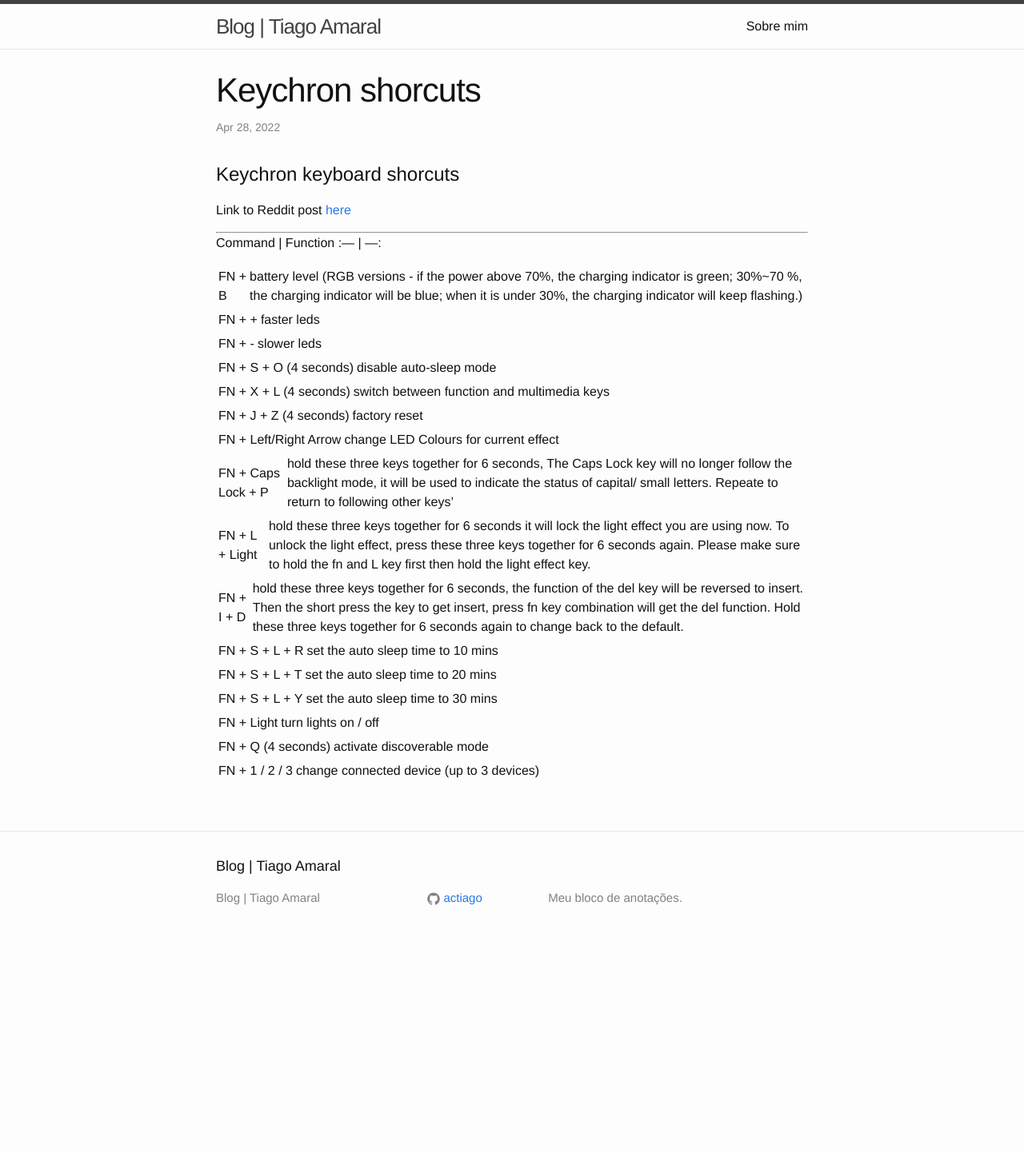
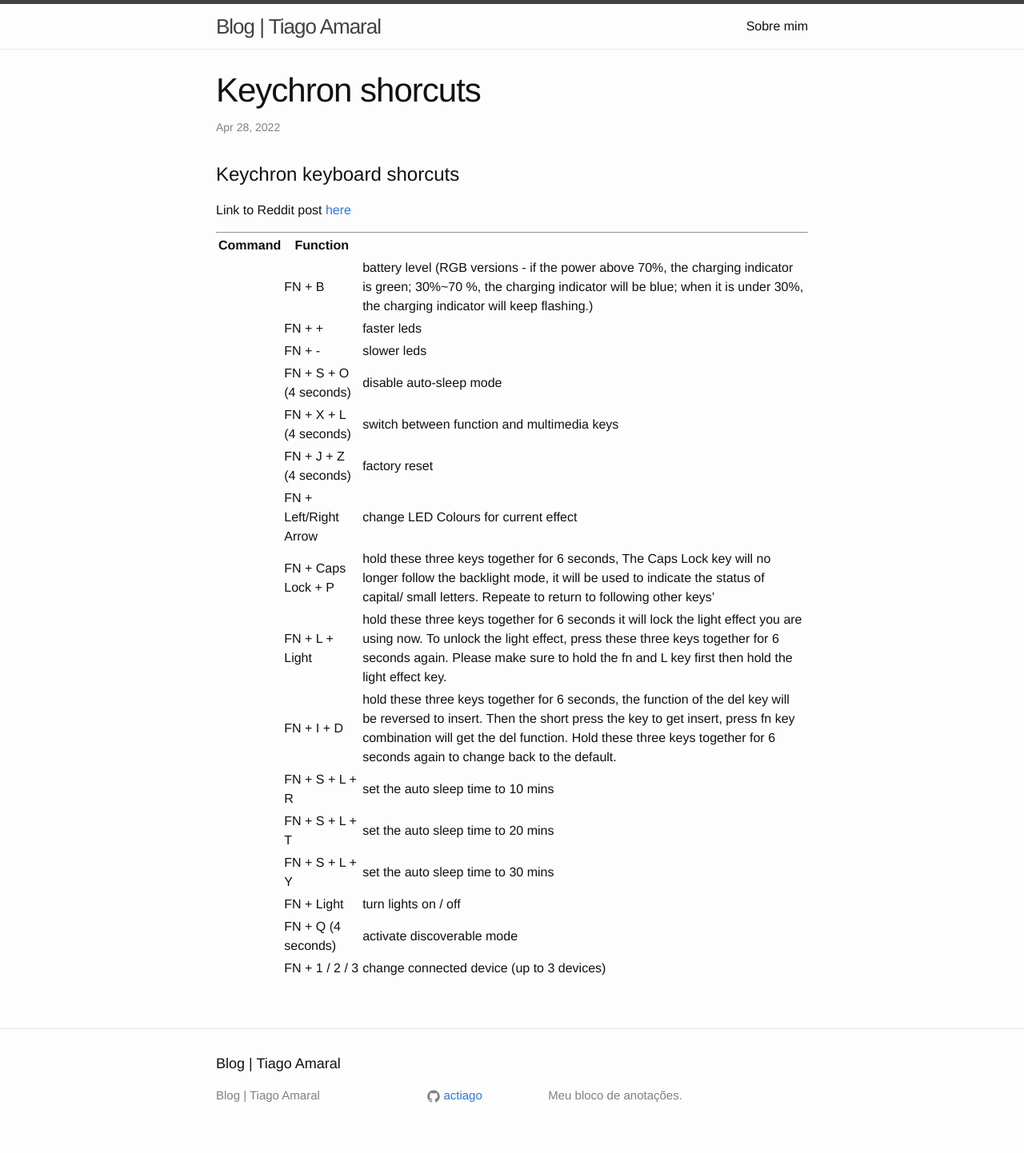
Before and after one commit to actiago/actiago.github.io, a Jekyll site: the page built from _posts/2022-04-28-keychron-shortcuts.markdown, in a window 1280 px wide. Shown: the whole page at 80% size. Built offline with Jekyll 4.4.1, drawn with Linux system fonts in a browser that asks for light colours; before the commit the page ends 1195 px from its top, so only the background shows below that.

Commit message:
Fix table

```diff
--- a/_posts/2022-04-28-keychron-shortcuts.markdown
+++ b/_posts/2022-04-28-keychron-shortcuts.markdown
@@ -12,36 +12,20 @@
 ---
 
 Command | Function
-:--- | ---:
-
-FN + B | battery level (RGB versions - if the power above 70%, the charging indicator is green; 30%~70 %, the charging indicator will be blue; when it is under 30%, the charging indicator will keep flashing.)
-
-FN + + | faster leds
-
-FN + - | slower leds
-
-FN + S + O (4 seconds) | disable auto-sleep mode
-
-FN + X + L (4 seconds) | switch between function and multimedia keys
-
-FN + J + Z (4 seconds) | factory reset
-
-FN + Left/Right Arrow | change LED Colours for current effect
-
-FN + Caps Lock + P | hold these three keys together for 6 seconds, The Caps Lock key will no longer follow the backlight mode, it will be used to indicate the status of capital/ small letters. Repeate to return to following other keys'
-
-FN + L + Light | hold these three keys together for 6 seconds it will lock the light effect you are using now. To unlock the light effect, press these three keys together for 6 seconds again. Please make sure to hold the fn and L key first then hold the light effect key.
-
-FN + I + D | hold these three keys together for 6 seconds, the function of the del key will be reversed to insert. Then the short press the key to get insert, press fn key combination will get the del function. Hold these three keys together for 6 seconds again to change back to the default.
-
-FN + S + L + R | set the auto sleep time to 10 mins
-
-FN + S + L + T | set the auto sleep time to 20 mins
-
-FN + S + L + Y | set the auto sleep time to 30 mins
-
-FN + Light | turn lights on / off
-
-FN + Q (4 seconds) | activate discoverable mode
-
-FN + 1 / 2 / 3 | change connected device (up to 3 devices)
+:--- | ---
+| FN + B | battery level (RGB versions - if the power above 70%, the charging indicator is green; 30%~70 %, the charging indicator will be blue; when it is under 30%, the charging indicator will keep flashing.)
+| FN + + | faster leds
+| FN + - | slower leds
+| FN + S + O (4 seconds) | disable auto-sleep mode
+| FN + X + L (4 seconds) | switch between function and multimedia keys
+| FN + J + Z (4 seconds) | factory reset
+| FN + Left/Right Arrow | change LED Colours for current effect
+| FN + Caps Lock + P | hold these three keys together for 6 seconds, The Caps Lock key will no longer follow the backlight mode, it will be used to indicate the status of capital/ small letters. Repeate to return to following other keys'
+| FN + L + Light | hold these three keys together for 6 seconds it will lock the light effect you are using now. To unlock the light effect, press these three keys together for 6 seconds again. Please make sure to hold the fn and L key first then hold the light effect key.
+| FN + I + D | hold these three keys together for 6 seconds, the function of the del key will be reversed to insert. Then the short press the key to get insert, press fn key combination will get the del function. Hold these three keys together for 6 seconds again to change back to the default.
+| FN + S + L + R | set the auto sleep time to 10 mins
+| FN + S + L + T | set the auto sleep time to 20 mins
+| FN + S + L + Y | set the auto sleep time to 30 mins
+| FN + Light | turn lights on / off
+| FN + Q (4 seconds) | activate discoverable mode
+| FN + 1 / 2 / 3 | change connected device (up to 3 devices)
```
